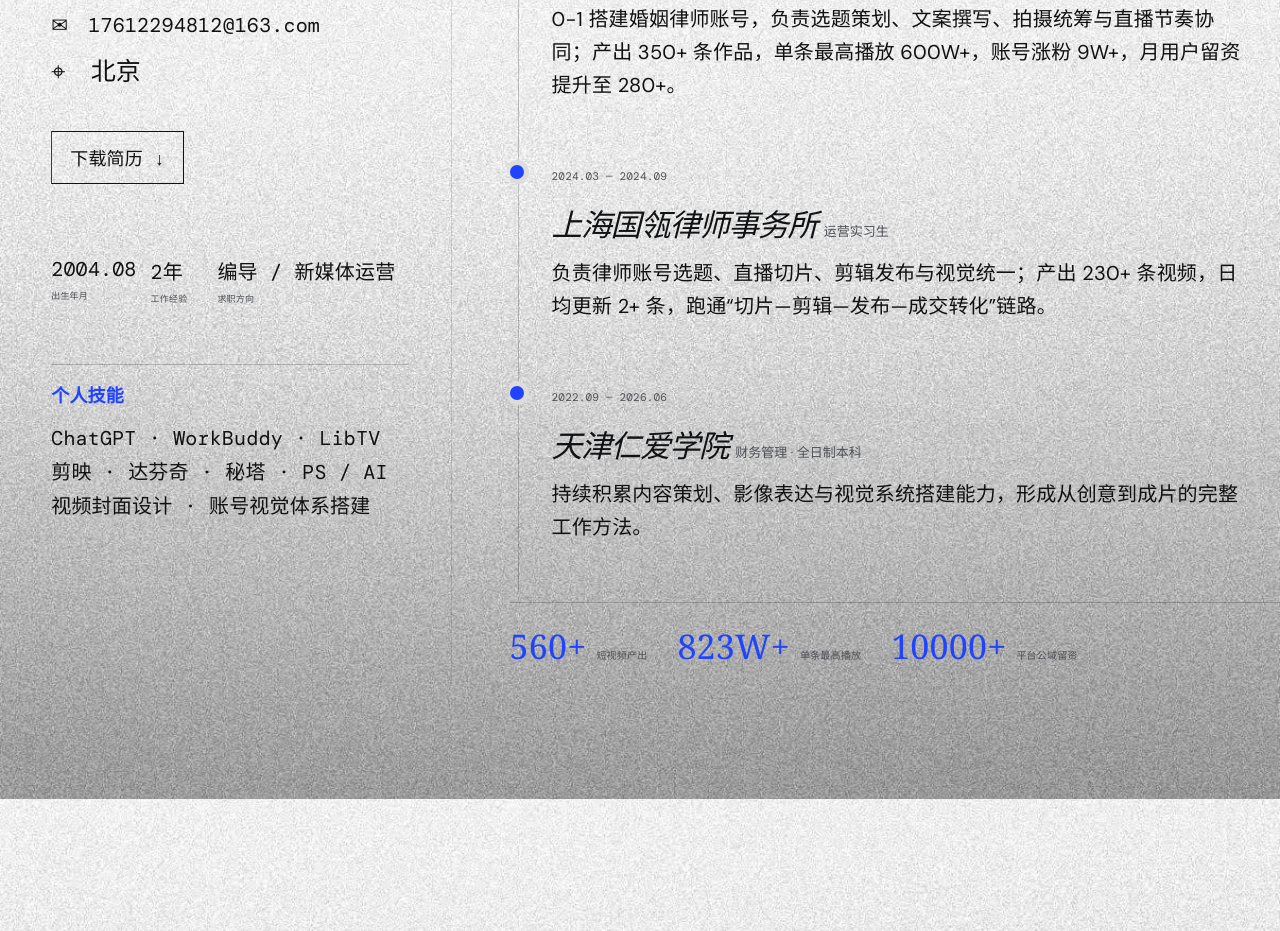
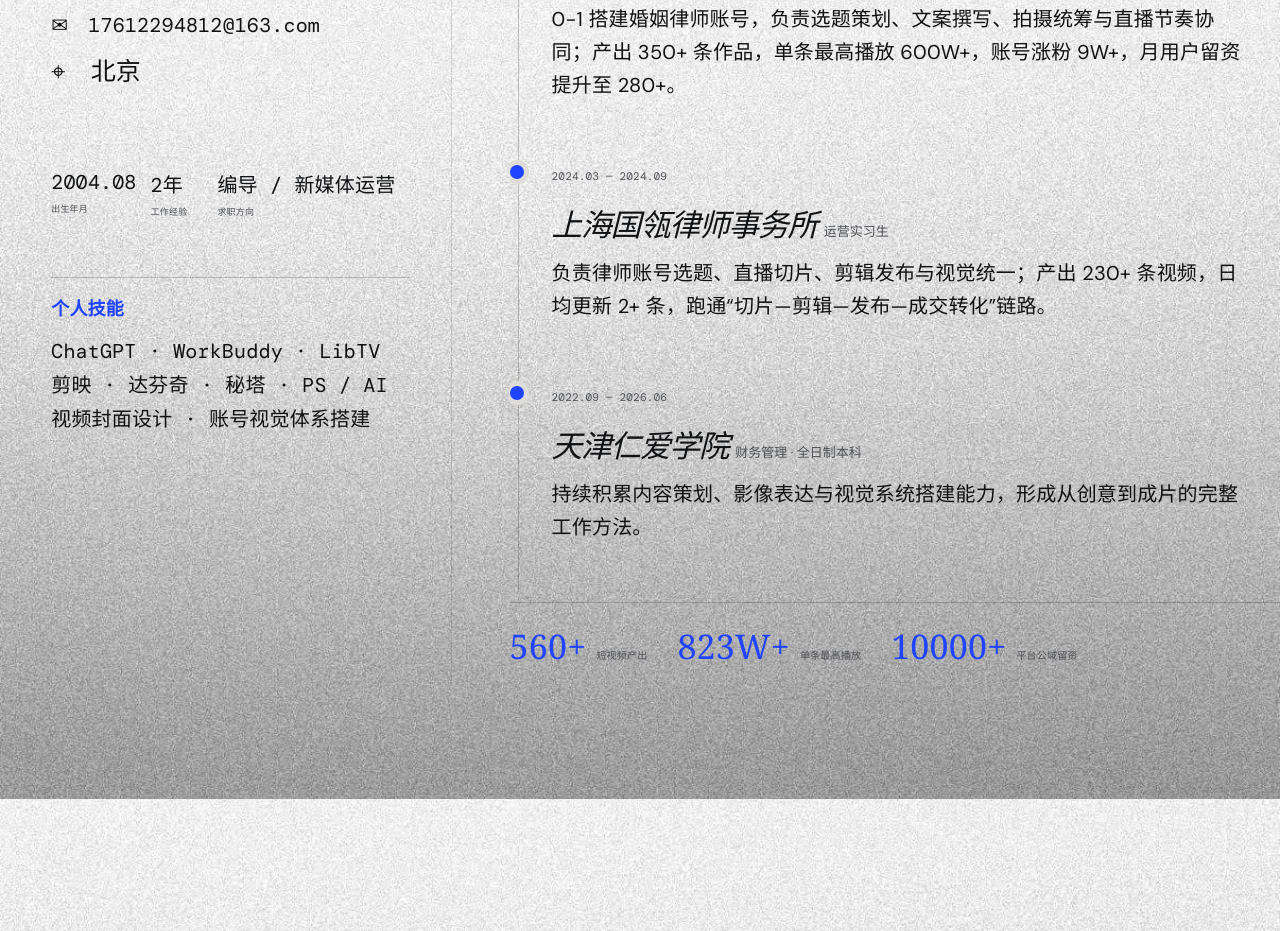
Before and after one commit to Li678893/LIJINGWEN-it, a React (Vite) app: page / in a window 1280 px wide. Shown: the part 1320-2251 px from the top of the page. Built offline with nearby package versions, Linux system fonts and the light colour scheme; a web font is replaced by a local one.

Commit message:
Remove resume download button

```diff
--- a/src/App.jsx
+++ b/src/App.jsx
@@ -211,7 +211,6 @@ export default function App() {
               <p>✉　17612294812@163.com</p>
       <p>⌖　北京 </p>
             </div>
-            <a className="resume-download" href={resolveStaticSrc('/简历_李婧雯_短视频编导.docx')} download>下载简历 ↓</a>
             <div className="resume-facts">
               <span>2004.08<small>出生年月</small></span>
               <span>2年<small>工作经验</small></span>
```
